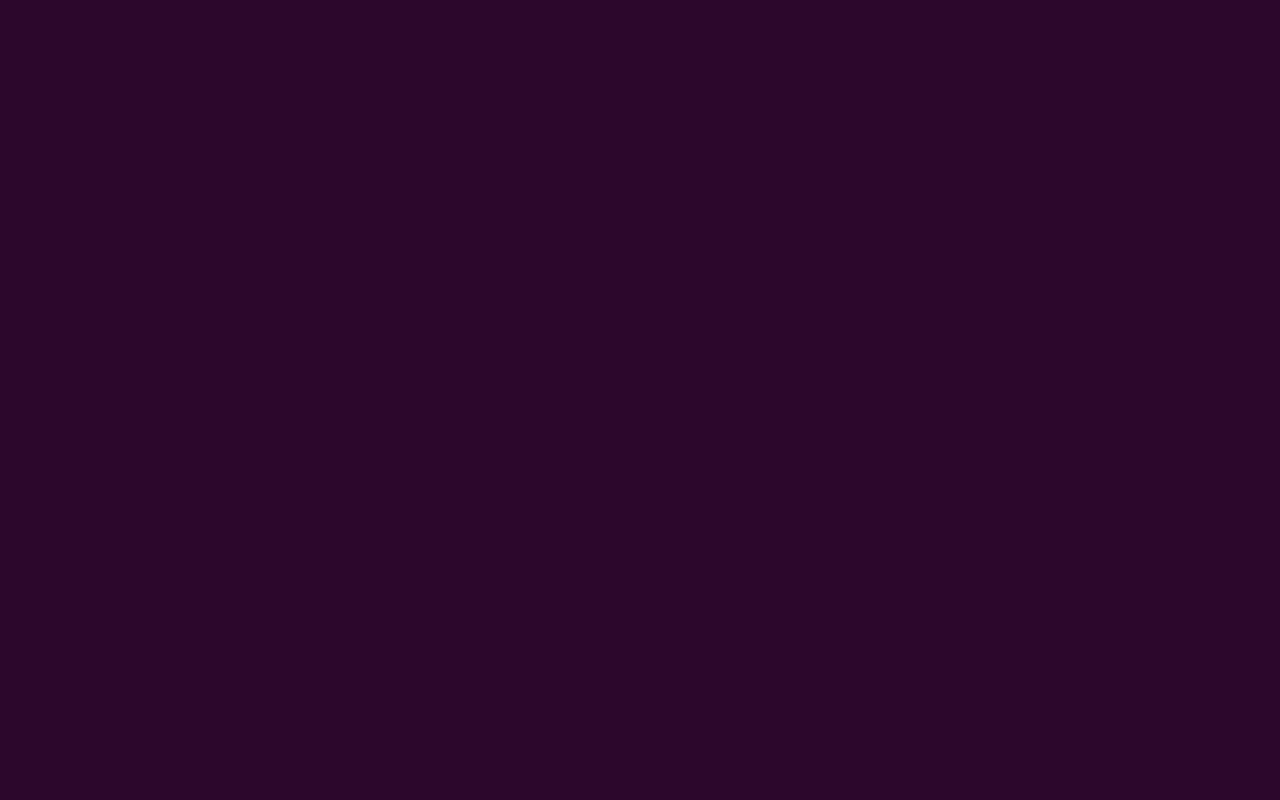
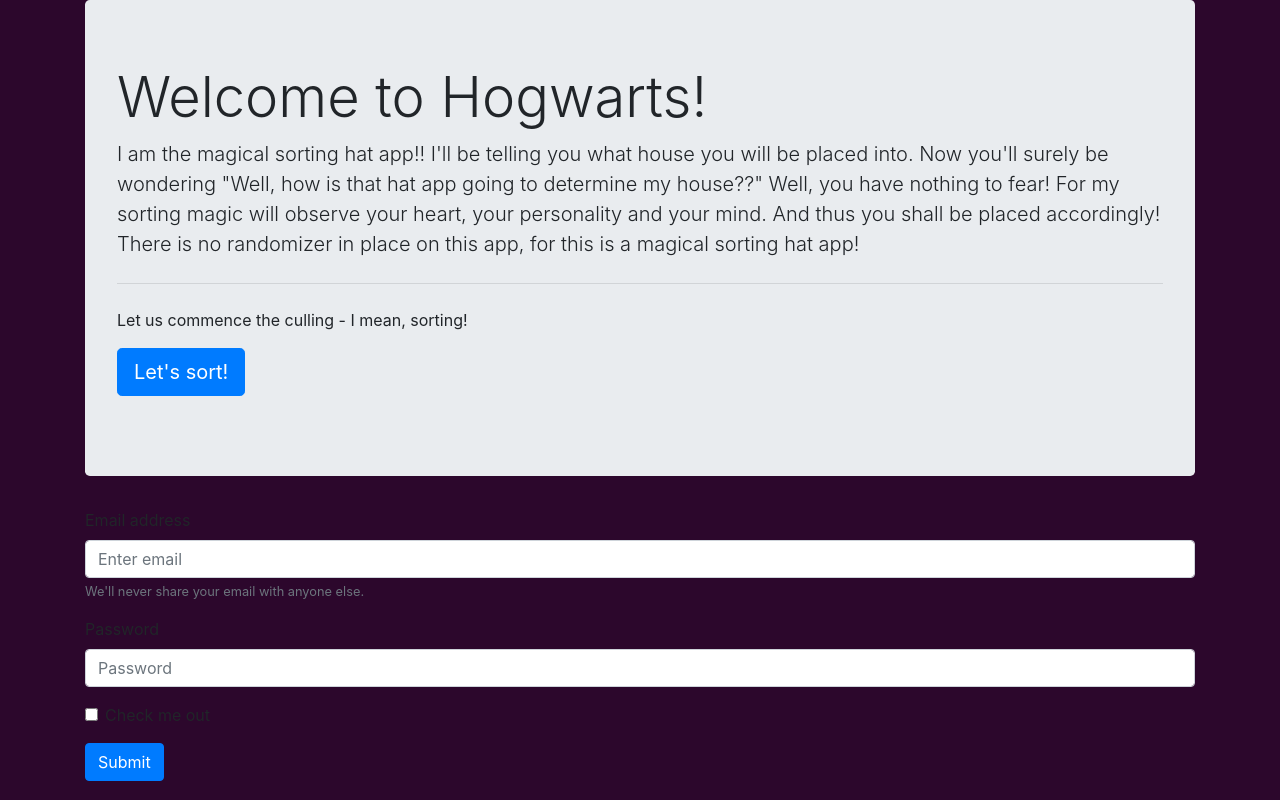
Before and after one commit to marshalloffutt/sorting-hat, a plain HTML site: page index.html in a window 1280 px wide. Drawn offline with nearby package versions, Linux system fonts and the light colour scheme.

Commit message:
Adds data

```diff
--- a/index.html
+++ b/index.html
@@ -8,7 +8,33 @@
     <link rel="stylesheet" href="https://stackpath.bootstrapcdn.com/bootstrap/4.1.3/css/bootstrap.min.css" integrity="sha384-MCw98/SFnGE8fJT3GXwEOngsV7Zt27NXFoaoApmYm81iuXoPkFOJwJ8ERdknLPMO" crossorigin="anonymous">
     <link rel="stylesheet" href="style.css">
 </head>
-<body>
+<body class="container">
+        <div class="jumbotron">
+            <h1 class="display-4">Welcome to Hogwarts!</h1>
+            <p class="lead">I am the magical sorting hat app!! I'll be telling you what house you will be placed into. Now you'll surely be wondering "Well, how is that hat app going to determine my house??" Well, you have nothing to fear! For my sorting magic will observe your heart, your personality and your mind. And thus you shall be placed accordingly! There is no randomizer in place on this app, for this is a magical sorting hat app!</p>
+            <hr class="my-4">
+            <p>Let us commence the culling - I mean, sorting! </p>
+            <p class="lead">
+                <a class="btn btn-primary btn-lg" href="#" role="button">Let's sort!</a>
+            </p>
+        </div>
+        <form>
+            <div class="form-group">
+              <label for="exampleInputEmail1">Email address</label>
+              <input type="email" class="form-control" id="exampleInputEmail1" aria-describedby="emailHelp" placeholder="Enter email">
+              <small id="emailHelp" class="form-text text-muted">We'll never share your email with anyone else.</small>
+            </div>
+            <div class="form-group">
+              <label for="exampleInputPassword1">Password</label>
+              <input type="password" class="form-control" id="exampleInputPassword1" placeholder="Password">
+            </div>
+            <div class="form-group form-check">
+              <input type="checkbox" class="form-check-input" id="exampleCheck1">
+              <label class="form-check-label" for="exampleCheck1">Check me out</label>
+            </div>
+            <button type="submit" class="btn btn-primary">Submit</button>
+          </form>
+
 
     <script src="https://code.jquery.com/jquery-3.3.1.slim.min.js" integrity="sha384-q8i/X+965DzO0rT7abK41JStQIAqVgRVzpbzo5smXKp4YfRvH+8abtTE1Pi6jizo" crossorigin="anonymous"></script>
     <script src="https://cdnjs.cloudflare.com/ajax/libs/popper.js/1.14.3/umd/popper.min.js" integrity="sha384-ZMP7rVo3mIykV+2+9J3UJ46jBk0WLaUAdn689aCwoqbBJiSnjAK/l8WvCWPIPm49" crossorigin="anonymous"></script>
--- a/style.css
+++ b/style.css
@@ -1,4 +1,3 @@
 body {
     background-color: rgb(44, 7, 44);
-    color: white;
 }
```
